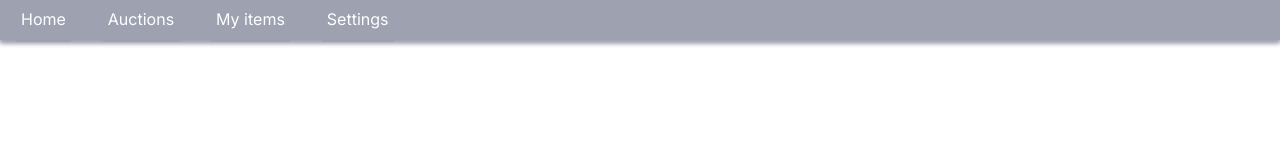
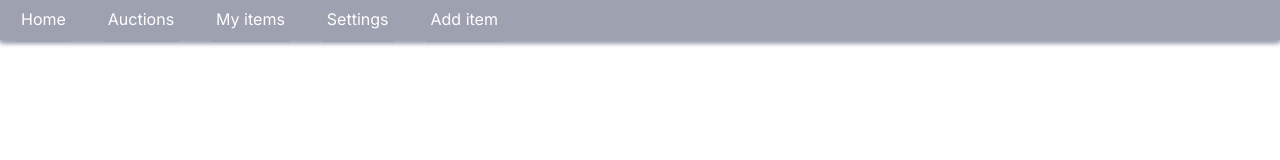
Before and after one commit to WMS-DEV/hackyeah2022-frontend, a React (Create React App) app in the folder hackyeah2022/: page /user/navigation in a window 1280 px wide. Shown: the top 160 px of the page. Built offline with nearby package versions, Linux system fonts and the light colour scheme; sample sign-in values are in the browser's storage.

Commit message:
Added link to item creation on navbar

```diff
--- a/hackyeah2022/src/components/Navigation/Navigation.jsx
+++ b/hackyeah2022/src/components/Navigation/Navigation.jsx
@@ -66,6 +66,8 @@ export const Navigation = () => {
                 <div className={window.location.href.match('auction') ? 'underline' : 'no_underline'}><Link to="/user/">Auctions</Link></div>
                 <div className={window.location.href.match('my-items') ? 'underline' : 'no_underline'}><Link to="/user/my-items">My items</Link></div>
                 <div className={window.location.href.match('settings') ? 'underline' : 'no_underline'}><Link to="/user/settings">Settings</Link></div>
+                <div className={window.location.href.match('new-item') ? 'underline' : 'no_underline'}><Link to="/user/new-item">Add item</Link></div>
+
             </nav>
         )
     } else {
@@ -75,6 +77,7 @@ export const Navigation = () => {
                 <div className={window.location.href.match('auction') ? 'underline' : 'no_underline'}><Link to="/user/auction">Auctions</Link></div>
                 <div className={window.location.href.match('my-items') ? 'underline' : 'no_underline'}><Link to="/user/my-items">My items</Link></div>
                 <div className={window.location.href.match('settings') ? 'underline' : 'no_underline'}><Link to="/user/settings">Settings</Link></div>
+                <div className={window.location.href.match('new-item') ? 'underline' : 'no_underline'}><Link to="/user/new-item">Add item</Link></div>
             </nav>
         )
     }
```
